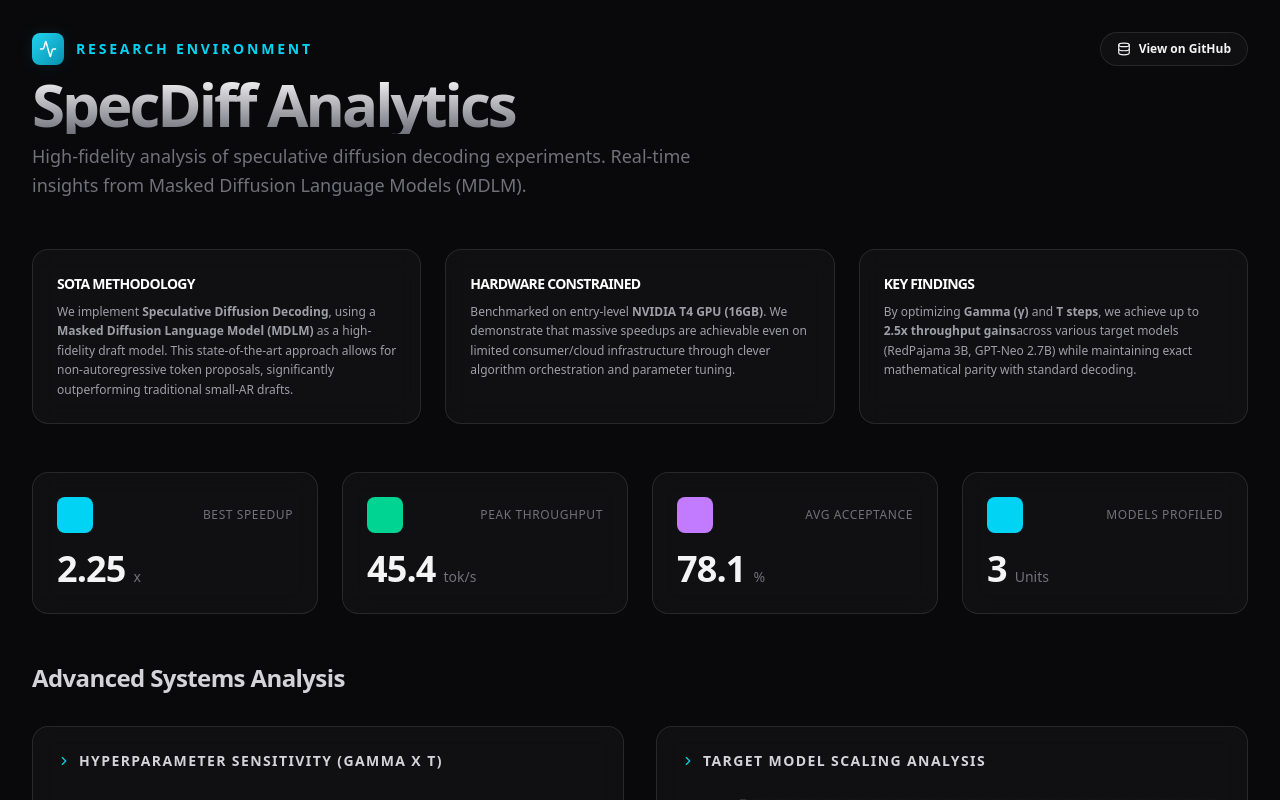
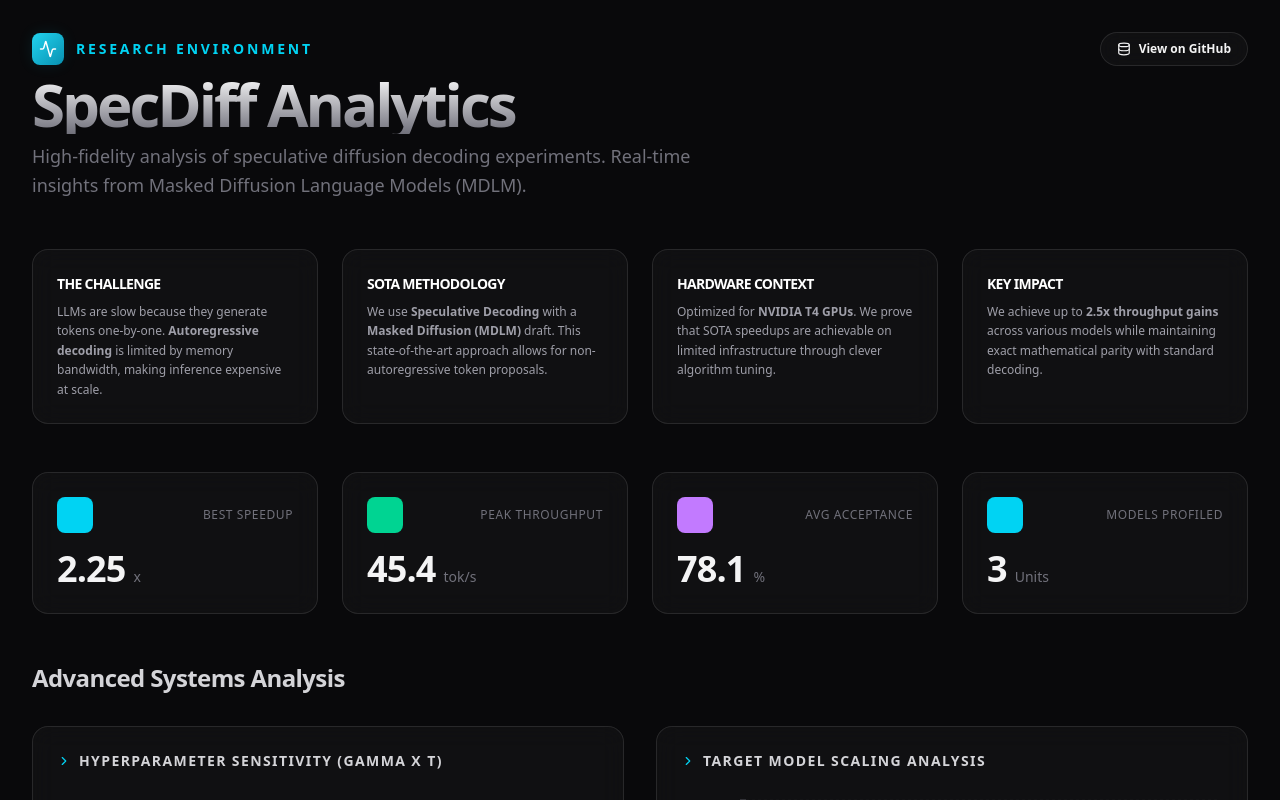
Before and after one commit to Arthur-plg/SpecDiff, a Next.js app in the folder specdiff-analytics/: page / in a window 1280 px wide. Shown: the top 800 px of the page. Built offline with nearby package versions, Linux system fonts and the light colour scheme.

Commit message:
docs: restore problem context and merge with SOTA/Hardware details

```diff
--- a/specdiff-analytics/app/page.tsx
+++ b/specdiff-analytics/app/page.tsx
@@ -225,26 +225,29 @@ export default function Dashboard() {
         </header>
 
         {/* Research Context Section */}
-        <section className="grid grid-cols-1 md:grid-cols-3 gap-6">
+        <section className="grid grid-cols-1 md:grid-cols-2 lg:grid-cols-4 gap-6">
           <div className="glass-card p-6 rounded-2xl border-l-4 border-cyan-500">
-             <h3 className="text-sm font-bold text-white mb-2 uppercase tracking-tighter">SOTA Methodology</h3>
+             <h3 className="text-sm font-bold text-white mb-2 uppercase tracking-tighter">The Challenge</h3>
              <p className="text-xs text-zinc-400 leading-relaxed">
-                We implement <strong>Speculative Diffusion Decoding</strong>, using a <strong>Masked Diffusion Language Model (MDLM)</strong> as a high-fidelity draft model.
-                This state-of-the-art approach allows for non-autoregressive token proposals, significantly outperforming traditional small-AR drafts.
+                LLMs are slow because they generate tokens one-by-one. <strong>Autoregressive decoding</strong> is limited by memory bandwidth, making inference expensive at scale.
              </p>
           </div>
           <div className="glass-card p-6 rounded-2xl border-l-4 border-purple-500">
-             <h3 className="text-sm font-bold text-white mb-2 uppercase tracking-tighter">Hardware Constrained</h3>
+             <h3 className="text-sm font-bold text-white mb-2 uppercase tracking-tighter">SOTA Methodology</h3>
              <p className="text-xs text-zinc-400 leading-relaxed">
-                Benchmarked on entry-level <strong>NVIDIA T4 GPU (16GB)</strong>. We demonstrate that massive speedups are achievable even on
-                limited consumer/cloud infrastructure through clever algorithm orchestration and parameter tuning.
+                We use <strong>Speculative Decoding</strong> with a <strong>Masked Diffusion (MDLM)</strong> draft. This state-of-the-art approach allows for non-autoregressive token proposals.
+             </p>
+          </div>
+          <div className="glass-card p-6 rounded-2xl border-l-4 border-amber-500">
+             <h3 className="text-sm font-bold text-white mb-2 uppercase tracking-tighter">Hardware Context</h3>
+             <p className="text-xs text-zinc-400 leading-relaxed">
+                Optimized for <strong>NVIDIA T4 GPUs</strong>. We prove that SOTA speedups are achievable on limited infrastructure through clever algorithm tuning.
              </p>
           </div>
           <div className="glass-card p-6 rounded-2xl border-l-4 border-emerald-500">
-             <h3 className="text-sm font-bold text-white mb-2 uppercase tracking-tighter">Key Findings</h3>
+             <h3 className="text-sm font-bold text-white mb-2 uppercase tracking-tighter">Key Impact</h3>
              <p className="text-xs text-zinc-400 leading-relaxed">
-                By optimizing <strong>Gamma (γ)</strong> and <strong>T steps</strong>, we achieve up to <strong>2.5x throughput gains</strong>
-                across various target models (RedPajama 3B, GPT-Neo 2.7B) while maintaining exact mathematical parity with standard decoding.
+                We achieve up to <strong>2.5x throughput gains</strong> across various models while maintaining exact mathematical parity with standard decoding.
              </p>
           </div>
         </section>
```
